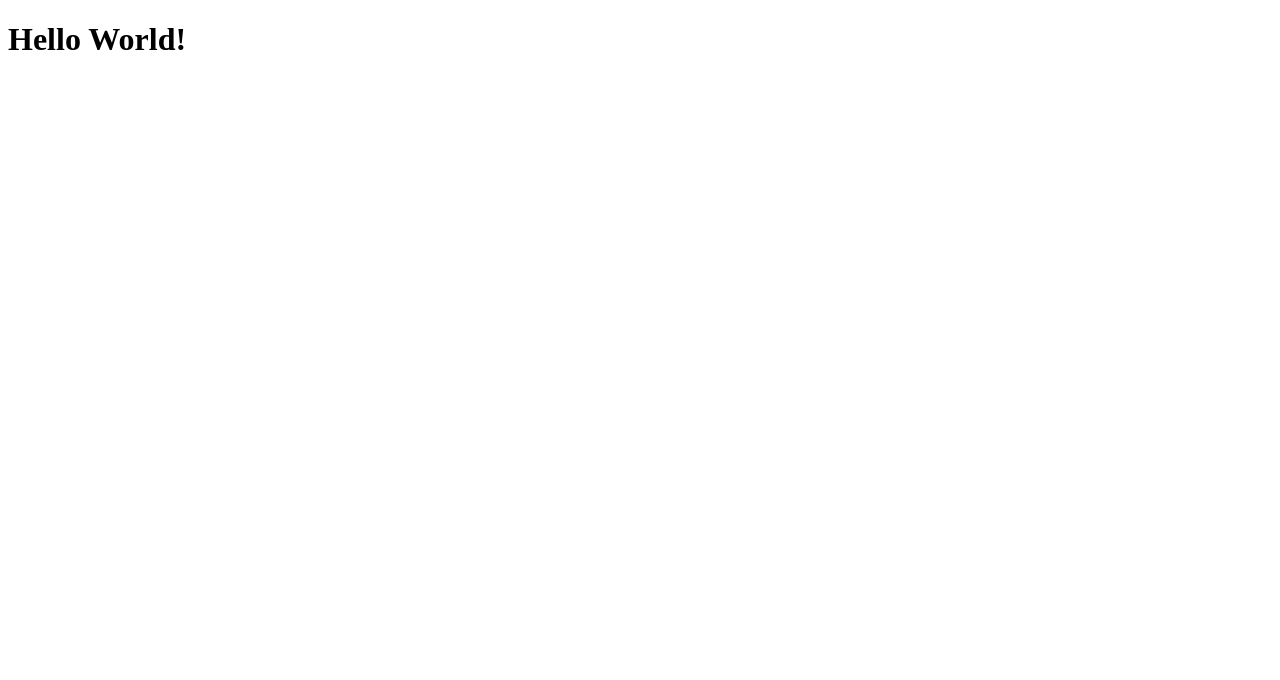
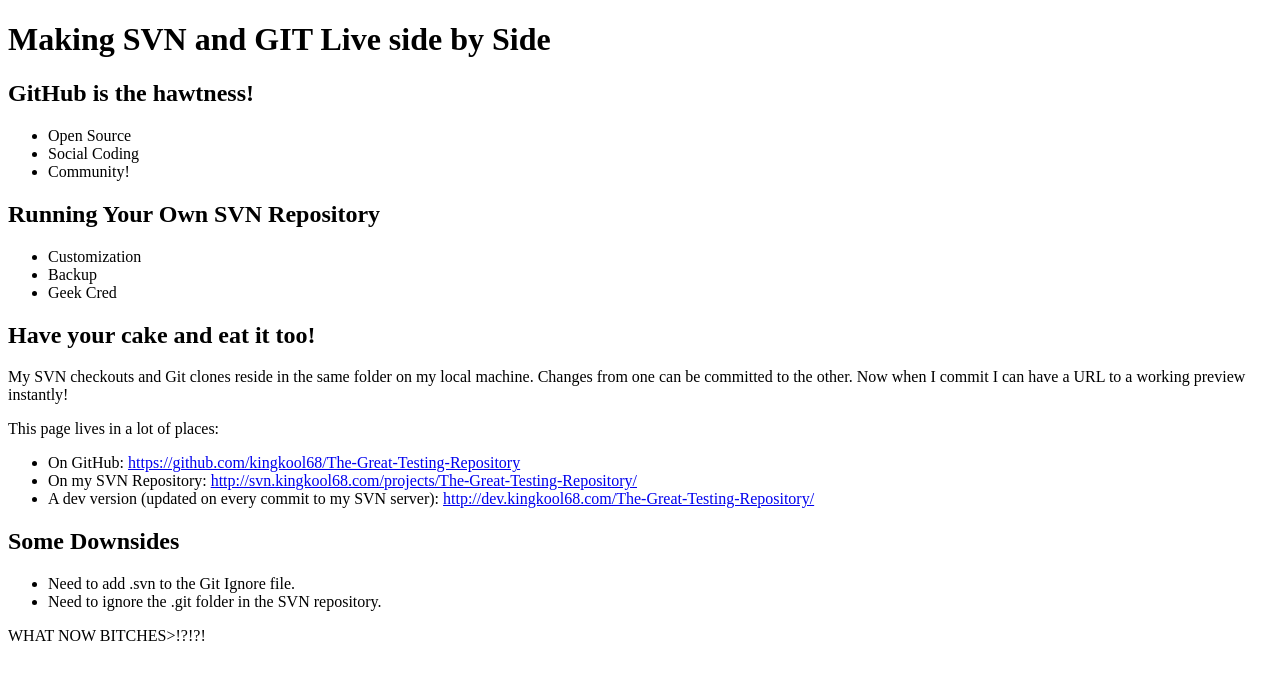
Before and after one commit to kingkool68/The-Great-Testing-Repository, a plain HTML site: page index.htm in a window 1280 px wide. Drawn offline with Linux system fonts and the light colour scheme.

Commit message:
Here is my plan...

```diff
--- a/index.htm
+++ b/index.htm
@@ -2,10 +2,36 @@
 <html>
 <head>
 <meta http-equiv="Content-Type" content="text/html; charset=UTF-8">
-<title>My Awesome GIT Thing</title>
+<title>Making SVN and GIT Live side by Side</title>
 </head>
 
 <body>
-<h1>Hello World!</h1>
+<h1>Making SVN and GIT Live side by Side</h1>
+<h2>GitHub is the hawtness!</h2>
+	<ul>
+		<li>Open Source</li>
+        <li>Social Coding</li>
+        <li>Community!</li>
+	</ul>
+<h2>Running Your Own SVN Repository</h2>
+	<ul>
+    	<li>Customization</li>
+        <li>Backup</li>
+        <li>Geek Cred</li>
+    </ul>
+<h2>Have your cake and eat it too!</h2>
+<p>My SVN checkouts and Git clones reside in the same folder on my local machine. Changes from one can be committed to the other. Now when I commit I can have a URL to a working preview instantly!</p>
+<p>This page lives in a lot of places:</p>
+<ul>
+	<li>On GitHub: <a href="https://github.com/kingkool68/The-Great-Testing-Repository">https://github.com/kingkool68/The-Great-Testing-Repository</a></li>
+    <li>On my SVN Repository: <a href="http://svn.kingkool68.com/projects/The-Great-Testing-Repository/">http://svn.kingkool68.com/projects/The-Great-Testing-Repository/</a></li>
+    <li>A dev version (updated on every commit to my SVN server): <a href="http://dev.kingkool68.com/The-Great-Testing-Repository/">http://dev.kingkool68.com/The-Great-Testing-Repository/</a></li>
+</ul>
+<h2>Some Downsides</h2>
+<ul>
+	<li>Need to add .svn to the Git Ignore file.</li>
+    <li>Need to ignore the .git folder in the SVN repository.</li>
+</ul>
+<p><blink>WHAT NOW BITCHES>!?!?!</blink></p>
 </body>
 </html>
```
